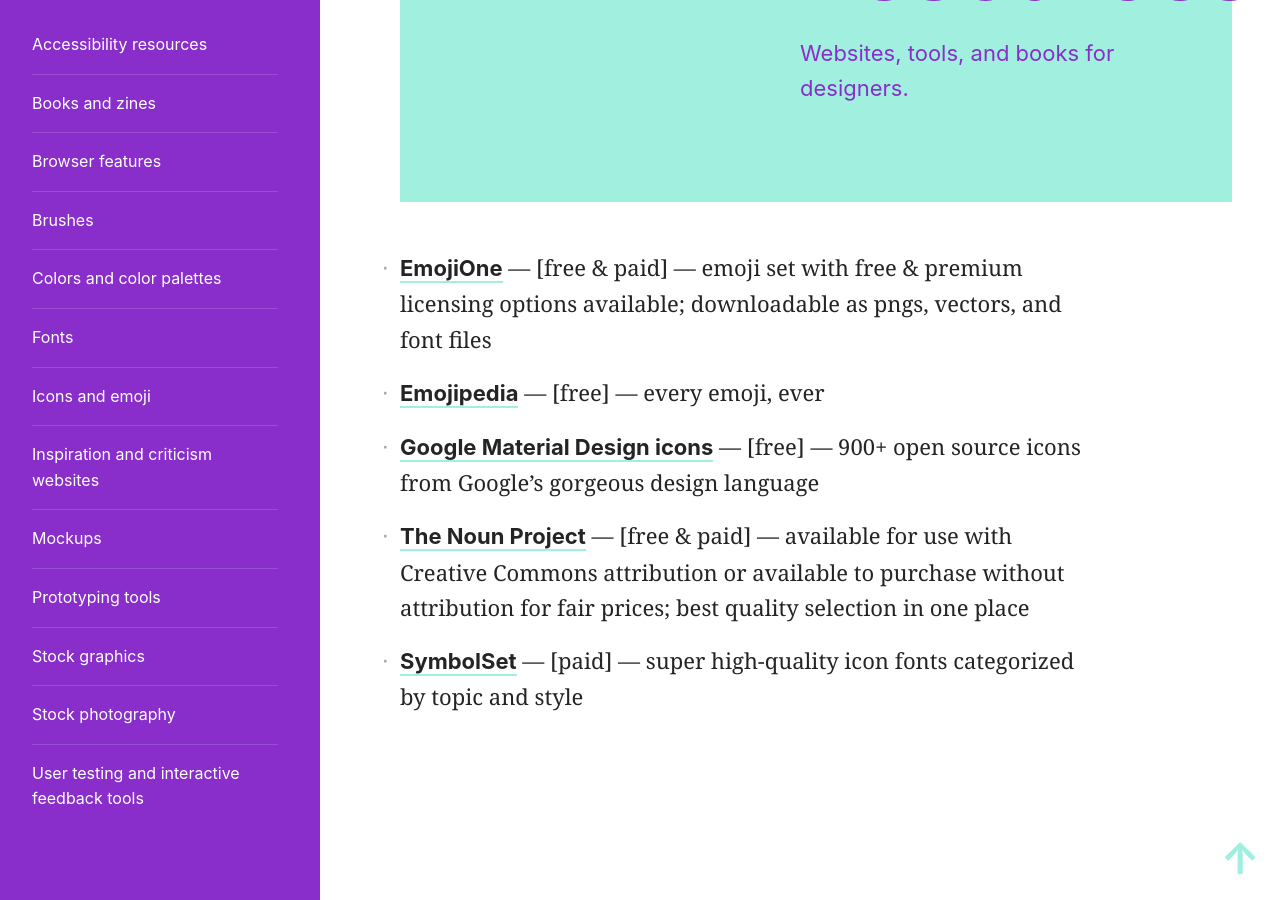
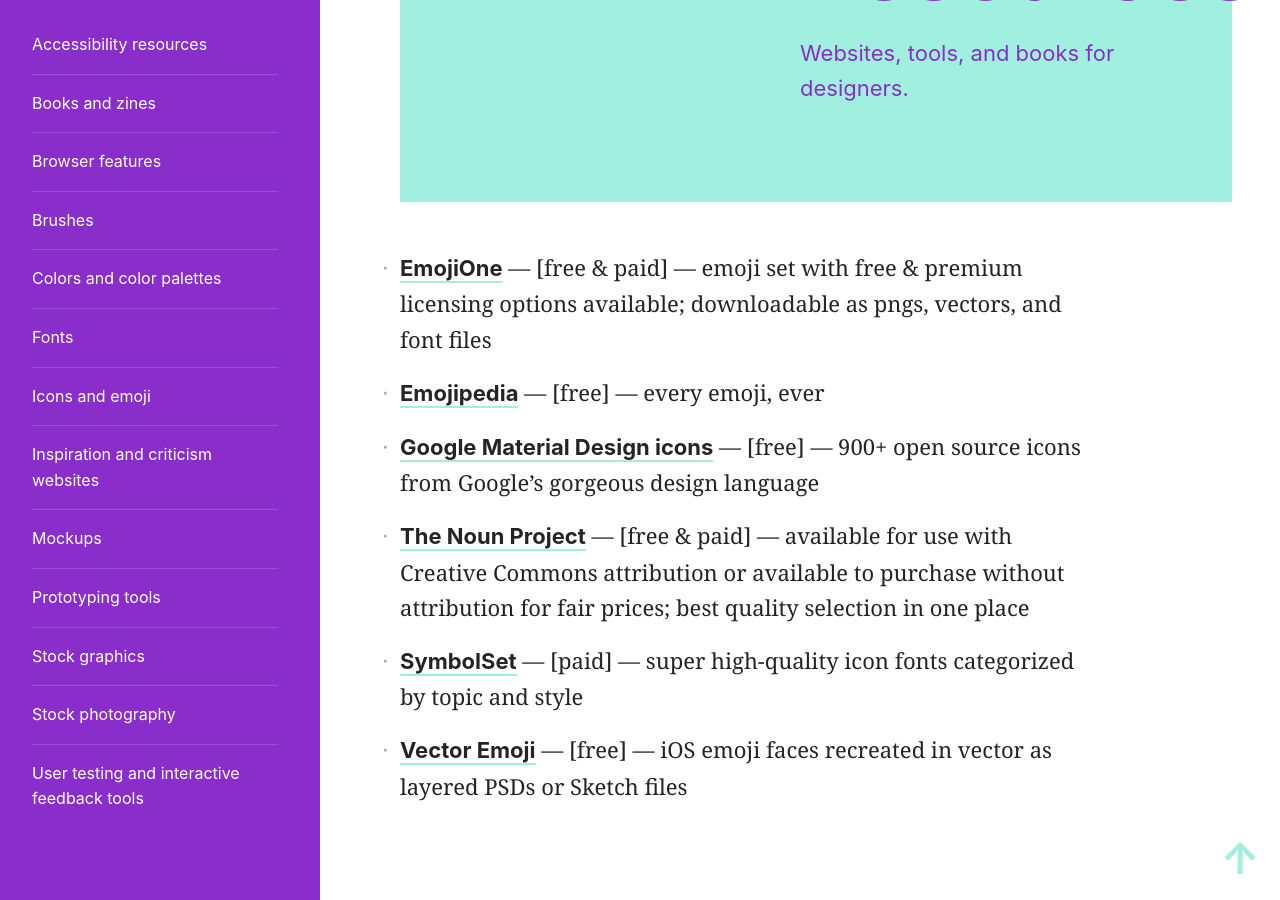
Before and after one commit to skullface/design-resources, a Jekyll site: the page built from _resources/icons.md, in a window 1280 px wide and 900 px high, scrolled down 813 px. Built offline with Jekyll 4.4.1, drawn with Linux system fonts in a browser that asks for light colours; nearby versions of some CDN libraries.

Commit message:
add vector emoji resource

```diff
--- a/_resources/icons.md
+++ b/_resources/icons.md
@@ -8,3 +8,4 @@
 - [Google Material Design icons](https://material.io/icons/) — [free] — 900+ open source icons from Google’s gorgeous design language
 - [The Noun Project](https://thenounproject.com/) — [free & paid] — available for use with Creative Commons attribution or available to purchase without attribution for fair prices; best quality selection in one place
 - [SymbolSet](https://symbolset.com/) — [paid] — super high-quality icon fonts categorized by topic and style
+- [Vector Emoji](https://applypixels.com/template/vector-emoji) — [free] — iOS emoji faces recreated in vector as layered PSDs or Sketch files
```
Also changed, not shown: README.md.
